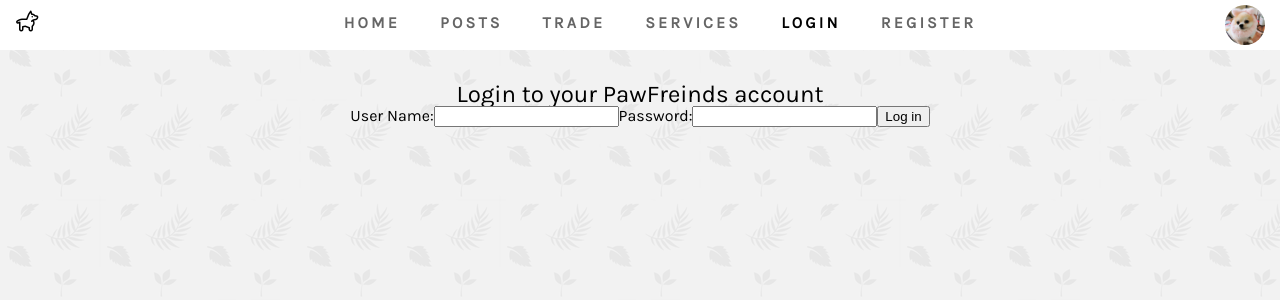
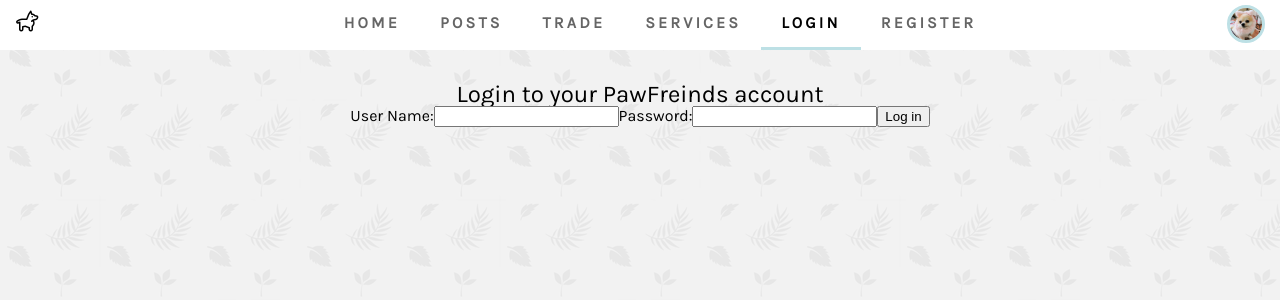
Before and after one commit to JonathanJTang/Pawfriends, a React (Create React App) app in the folder pawfriends/: page /Login in a window 1280 px wide. Shown: the top 300 px of the page. Built offline with nearby package versions, Linux system fonts and the light colour scheme.

Commit message:
Navbar tweaks

```diff
--- a/pawfriends/src/components/Dropdown/styles.css
+++ b/pawfriends/src/components/Dropdown/styles.css
@@ -1,19 +1,21 @@
 .dropdown {
   position: absolute;
-  top: 5px;
+  top:5px;
   right: 15px;
-  width: 40px;
-  height: 40px;
+  width: 32px;
+  height: 32px;
+  border: 3px solid #bde0e5;
   border-radius: 5em;
   transition: .2s ease;
   cursor: pointer;
 }
 
 .dropdown:hover {
-  opacity: 0.8;
+  border-color: #c1bde5;
 }
 
 .dropdown-list {
+  display: block !important;
   position: absolute;
   top: 55px;
   right: 5px;
@@ -25,7 +27,6 @@
 }
 
 .dropdown-list li {
-  display: block !important;
   margin: 0 !important;
   padding: 10px;
   opacity: 0.6;
--- a/pawfriends/src/components/NavBar/index.js
+++ b/pawfriends/src/components/NavBar/index.js
@@ -13,36 +13,12 @@ class NavBar extends React.Component {
       <div className="navbar">
         <img src={logo} alt="logo" className="logo" />
         <ul>
-          <li>
-            <NavLink exact to="/" className="inactive">
-              Home
-            </NavLink>
-          </li>
-          <li>
-            <NavLink to="/posts" className="inactive">
-              Posts
-            </NavLink>
-          </li>
-          <li>
-            <NavLink to="trade" className="inactive">
-              Trade
-            </NavLink>
-          </li>
-          <li>
-            <NavLink to="caretakers" className="inactive">
-              Services
-            </NavLink>
-          </li>
-          <li>
-            <NavLink to="login" className="inactive">
-              Login
-            </NavLink>
-          </li>
-          <li>
-            <NavLink to="registration" className="inactive">
-              Register
-            </NavLink>
-          </li>
+          <NavLink exact to='/' className='inactive'><li>Home</li></NavLink>
+          <NavLink to='/posts' className='inactive'><li>Posts</li></NavLink>
+          <NavLink to='trade' className='inactive'><li>Trade</li></NavLink>
+          <NavLink to='caretakers' className='inactive'><li>Services</li></NavLink>
+          <NavLink to='login' className='inactive'><li>Login</li></NavLink>
+          <NavLink to='registration' className='inactive'><li>Register</li></NavLink>
         </ul>
         <Dropdown />
       </div>
--- a/pawfriends/src/components/NavBar/styles.css
+++ b/pawfriends/src/components/NavBar/styles.css
@@ -3,6 +3,10 @@
     justify-content: center;
     height: 50px;
     background-color: white;
+}
+
+.navbar ul {
+    display: flex;
 }
 
 .navbar ul li {
@@ -17,10 +21,13 @@
 .inactive {
     opacity: 0.6;
     transition: .2s ease;
+    border-bottom: 3px solid white;
 }
 
 .inactive:hover, .active {
+    display: flex;
     opacity: 1;
+    border-bottom-color:  #bde0e5;
 }
 
 .logo {
```
